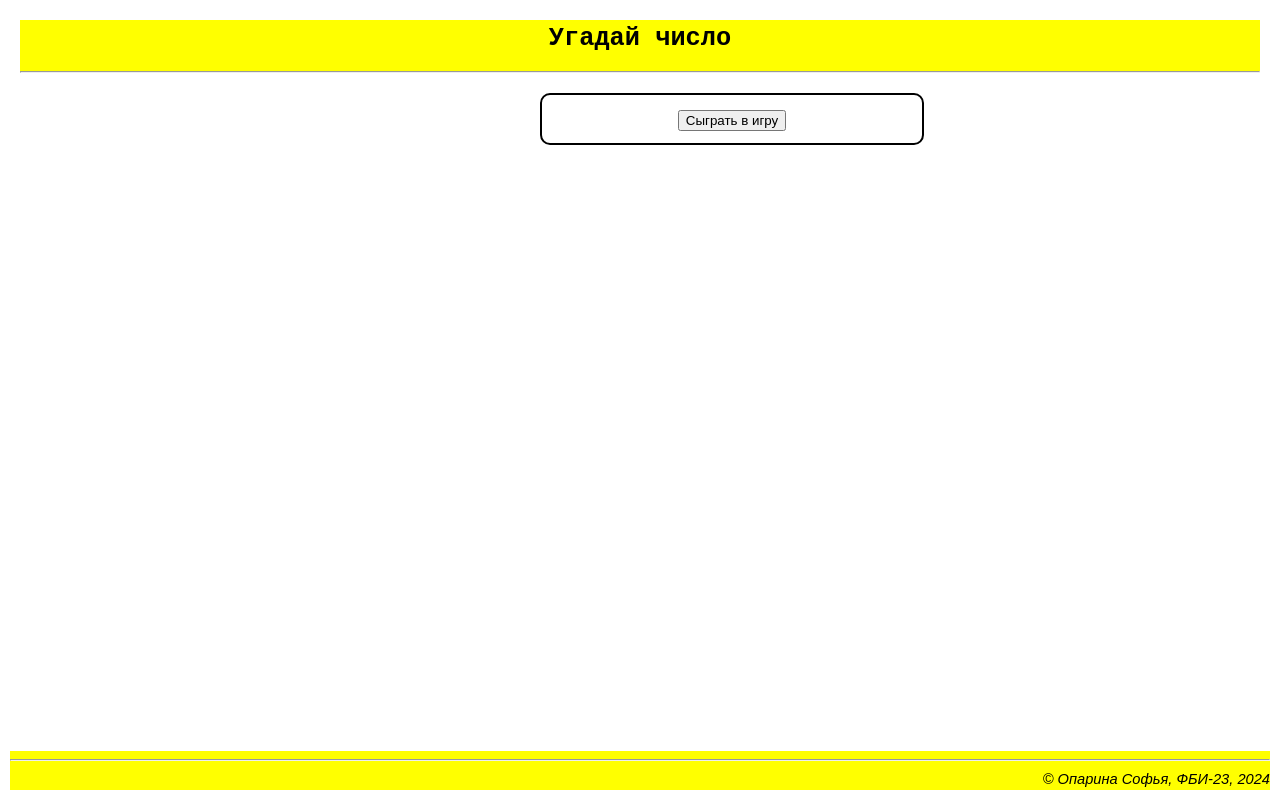
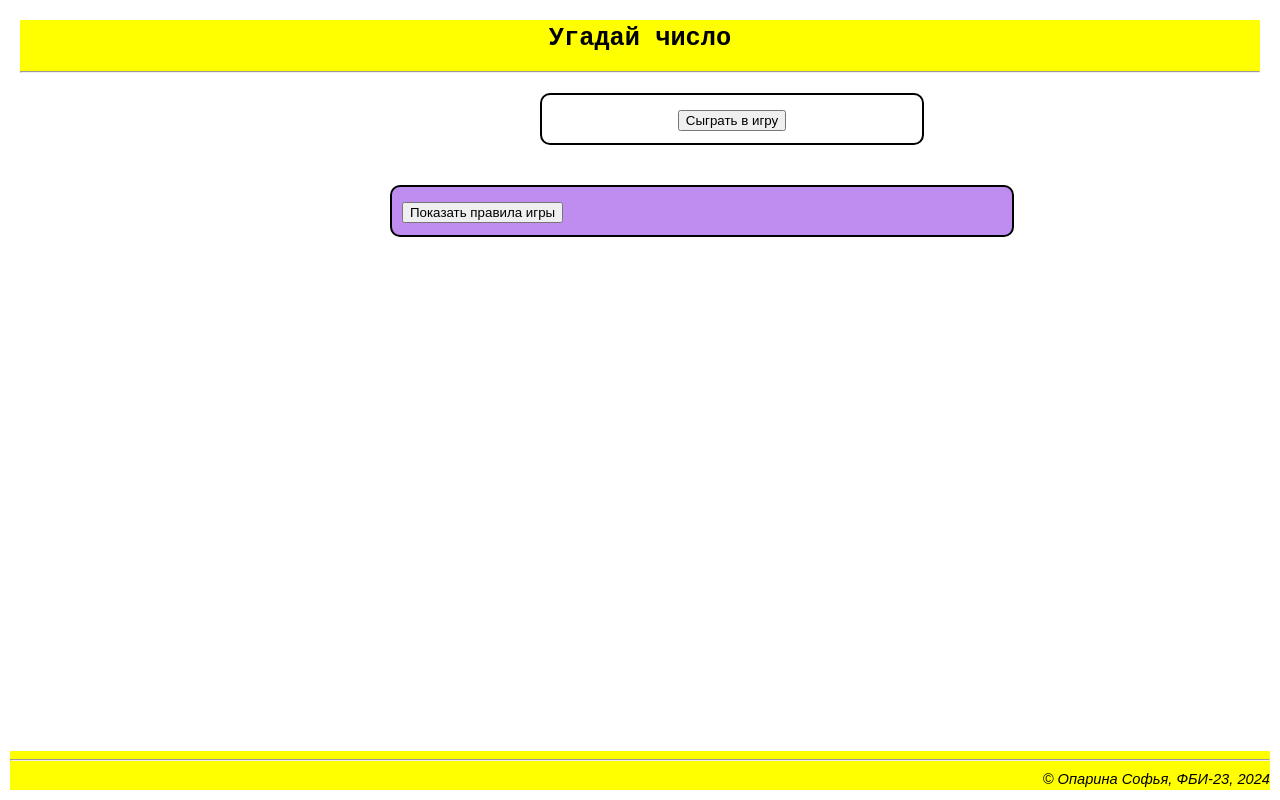
Before and after one commit to smoanlyfa/web_lab, a plain HTML site: page lab6/random.html in a window 1280 px wide. Drawn offline with Linux system fonts and the light colour scheme.

Commit message:
Правила игры

```diff
--- a/lab6/random.html
+++ b/lab6/random.html
@@ -57,6 +57,18 @@
                 document.getElementById('try-count').innerHTML=count;
             }
         }
+
+        function toggleRules() {
+            let rulesList = document.getElementById('rules-list');
+            let rulesButton = document.querySelector('.rules-button');
+
+            if (rulesList.style.display == 'none') {
+                rulesList.style.display = 'block';
+
+            } else {
+                rulesList.style.display = 'none';
+            }
+    }
     </script>
     <style>
         .game {
@@ -74,6 +86,17 @@
             font-size: 18pt;
             color: blueviolet;
             font-family: 'Courier New', Courier, monospace;
+        }
+
+        .rules-container {
+            background-color: rgba(137, 43, 226, 0.541);
+            padding: 10px;
+            border: 2px solid black;
+            border-radius: 10px;
+            font-size: 14pt;
+            width: 50%;
+            margin-left: 350px;
+            margin-top: 40px;
         }
     </style>
 
@@ -111,9 +134,21 @@
                 Количество попыток: <span id="try-count"></span>
             </div>
             <div>
-                <button onclick="again()">Сыграть еще раз</button>
+                <button onclick="again()">Сыграть ещё раз</button>
             </div>
         </div>
+
+        <div class="rules-container">
+            <button onclick="toggleRules()">Показать правила игры</button>
+            <ol id="rules-list" style="display: none; color: white; font-size: 12pt;" type="I">
+                <li>Нажми на кнопку "Сыграть в игру"</li>
+                <li>Введите любое число</li>
+                <li>Нажмите на кнопку "Угадать"</li>
+                <li>Посмотрите, совпадает ли число, которое вы загадали с задуманным числом</li>
+                <li>Если хотите сыграть ещё раз, нажмите на кнопку "Сыграть ещё раз"</li>
+            </ol>
+        </div>
+
     </main>
 
     <footer>
```
